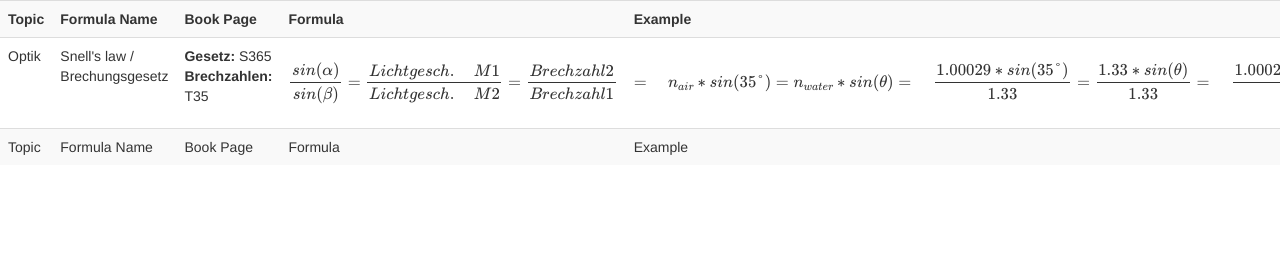
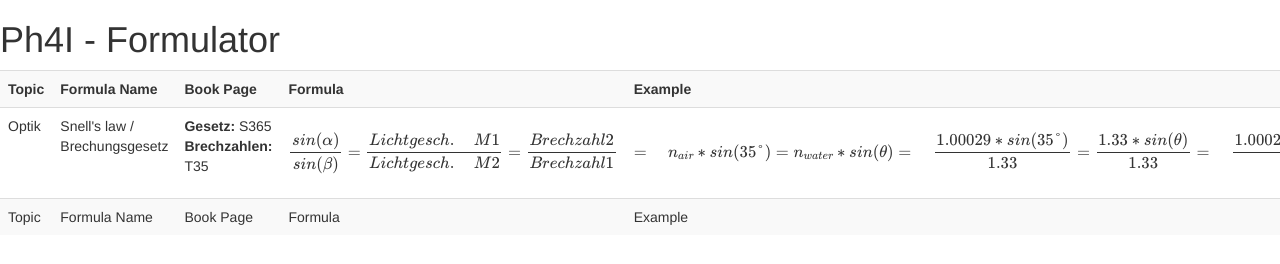
Before and after one commit to aerobless/HSR_Ph4I, a plain HTML site: page formulator/index.html in a window 1280 px wide. Shown: the top 264 px of the page. Drawn offline with nearby package versions, Linux system fonts and the light colour scheme; some packages are replaced by stand-ins of ours.

Commit message:
Added jQuery and Handlebars, so that I can store data in JS instead of HTML, will be easier to sort formulas etc.

```diff
--- a/formulator/index.html
+++ b/formulator/index.html
@@ -3,6 +3,9 @@
 <head lang="en">
     <meta charset="UTF-8">
     <title>Ph4I - Formulator</title>
+
+    <!-- jQuery -->
+    <script src="https://ajax.googleapis.com/ajax/libs/jquery/2.1.3/jquery.min.js"></script>
 
     <!-- MathJax JS-->
     <script src='https://cdn.mathjax.org/mathjax/latest/MathJax.js?config=TeX-AMS-MML_HTMLorMML'></script>
@@ -12,8 +15,13 @@
     <link rel="stylesheet" href="https://maxcdn.bootstrapcdn.com/bootstrap/3.3.4/css/bootstrap-theme.min.css">
     <script src="https://maxcdn.bootstrapcdn.com/bootstrap/3.3.4/js/bootstrap.min.js"></script>
 
-</head>
-<body>
+    <!-- Handlebars -->
+    <script src="https://cdnjs.cloudflare.com/ajax/libs/handlebars.js/3.0.1/handlebars.min.js"></script>
+
+    <script id="formulator_main" type="text/x-handlebars-template">
+        <div class="entry">
+            <h1>Ph4I - Formulator</h1>
+            <div class="body">
                 <table class="table table-striped">
                     <tr>
                         <th>Topic</th>
@@ -37,6 +45,18 @@
                         <td>Example</td>
                     </tr>
                 </table>
+            </div>
+        </div>
+    </script>
+</head>
+<body>
+    <div id="template">loading...</div>
 
+    <script>
+        var source   = $("#formulator_main").html();
+        var template = Handlebars.compile(source);
+        context = {username: "dd"};
+        document.getElementById("template").innerHTML = template(context);
+    </script>
 </body>
 </html>
```
Also changed, not shown: 1 other file. Lines whose indentation alone changed are shown as unchanged.
